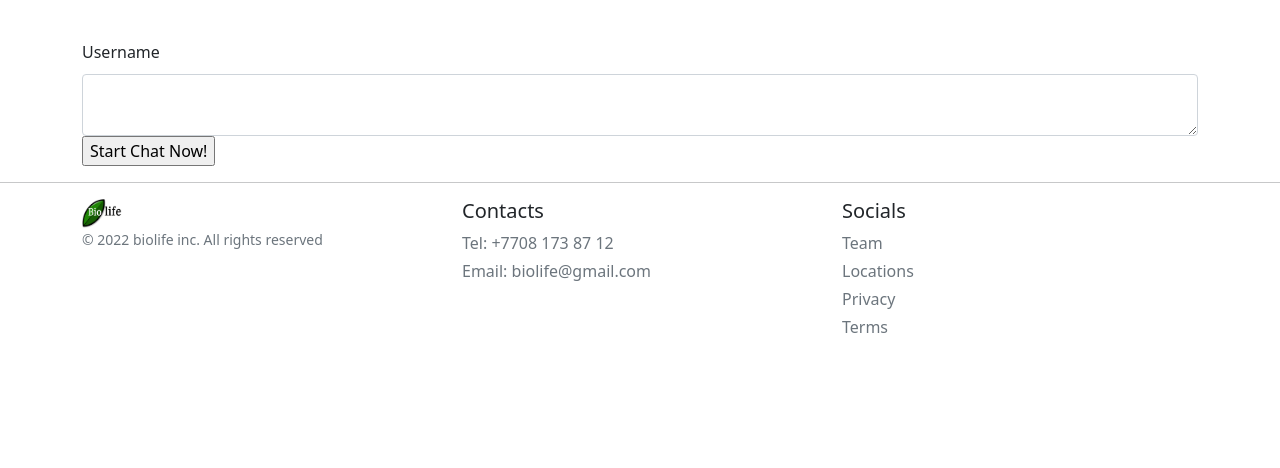
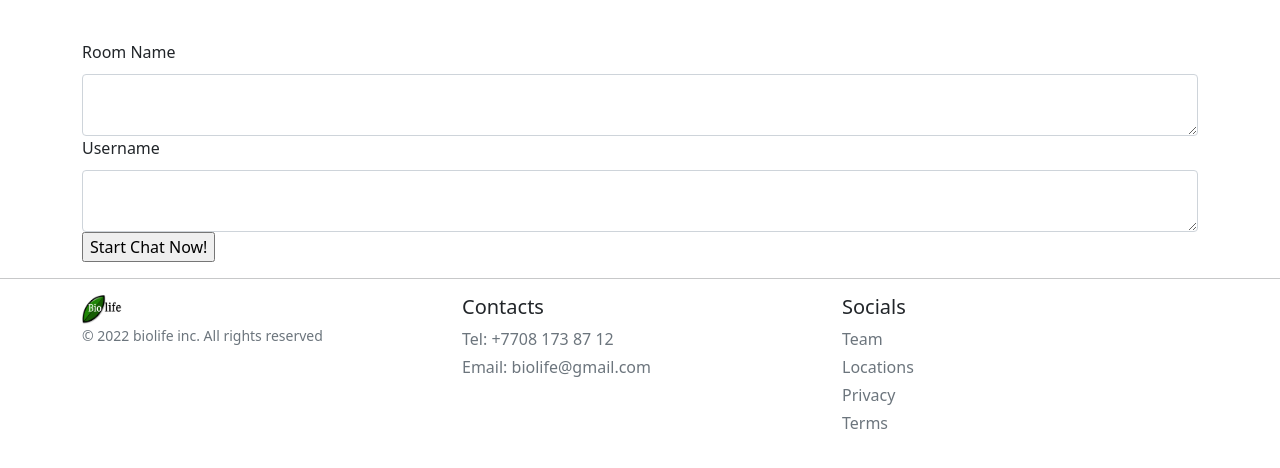
Before and after one commit to renata242/Team7-Python, a Django app: template chat/templates/home.html in a window 1280 px wide. Shown: the part 83-551 px from the top of the page. Run offline with Django 3.2, Linux system fonts and the light colour scheme; the template is opened without the code that fills it, so the values that code supplies are empty; some libraries are stand-ins or nearby versions.

Commit message:
Add files via upload

```diff
--- a/chat/templates/home.html
+++ b/chat/templates/home.html
@@ -11,8 +11,10 @@ Chat
 
         <form id="post-form" method="POST" action="checkview">
           {% csrf_token %}
-            <label id="room_name_top">Username</label>
+            <label id="room_name_top">Room Name</label>
             <textarea id="input1" class="form-control" aria-label="With textarea" type="text" name="room_name" id="room_name" style="margin-top: 10px;"></textarea>
+            <label id="username_top">Username</label>
+            <textarea id="input2" class="form-control" aria-label="With textarea" type="text" name="username" id="username" style="margin-top: 10px;"></textarea>
             <input type="submit" value="Start Chat Now!">
         </form>
     </div>
--- a/chat/templates/room.html
+++ b/chat/templates/room.html
@@ -1,4 +1,3 @@
-
 
 <!DOCTYPE html>
 <html>
```
